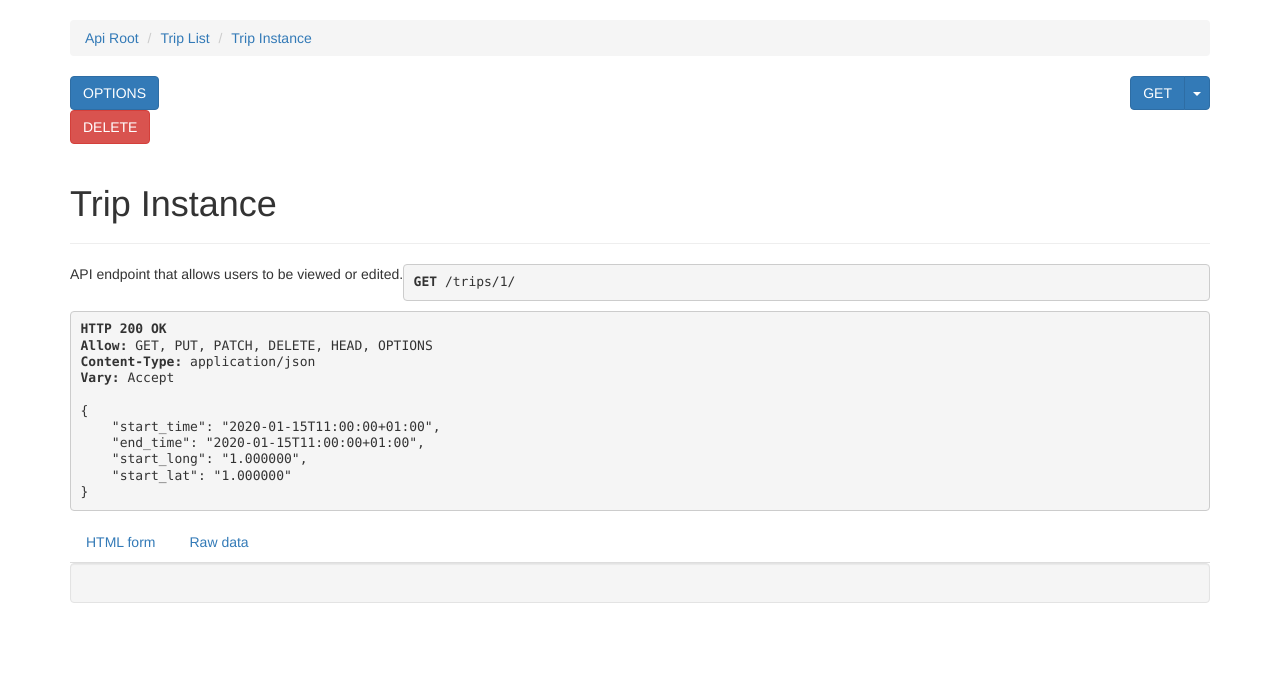
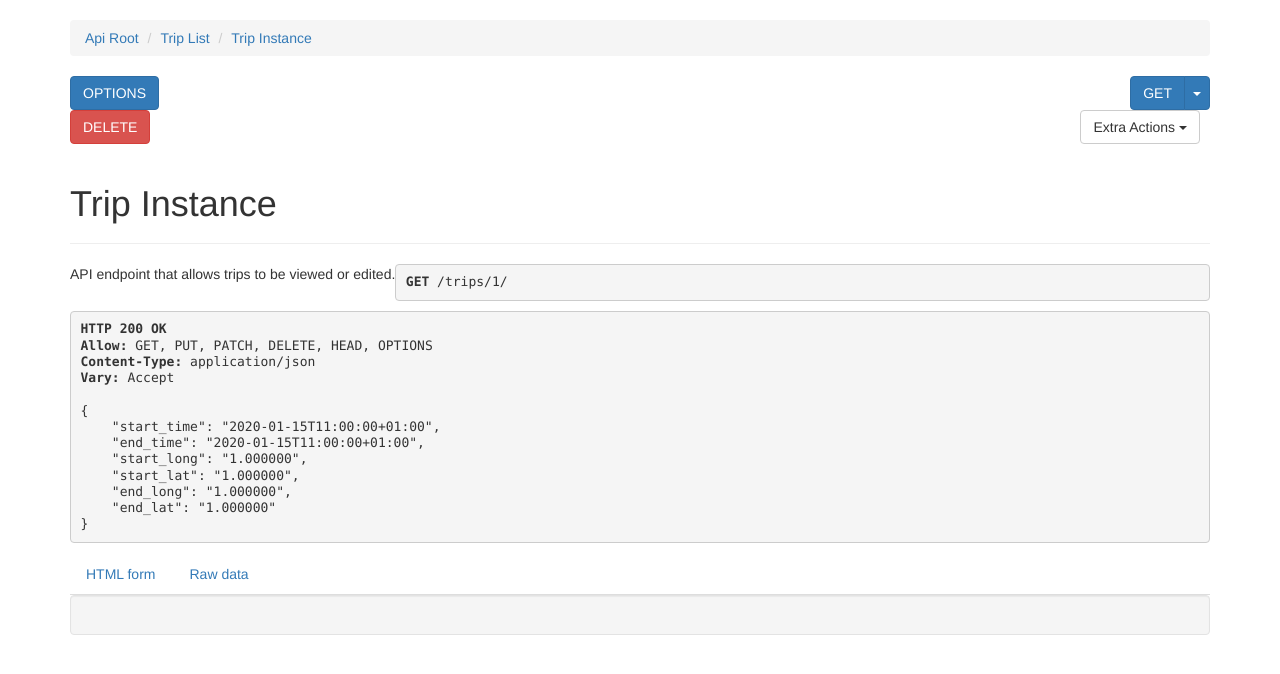
Before and after one commit to buschjo/pub_health_app, a Django app: page /trips/1/ in a window 1280 px wide. Shown: the part 51-725 px from the top of the page. Run offline with Django 4.2, Linux system fonts and the light colour scheme; a user stored in the database is signed in; tables that the repository leaves empty hold one stand-in row (values such as "Sample post"); some libraries are stand-ins or nearby versions.

Commit message:
adding a new url endpoint to viewset https://www.django-rest-framework.org/api-guide/viewsets/#viewset-actions https://www.django-rest-framework.org/api-guide/routers/

```diff
--- a/pub_health_app/trips/serializers.py
+++ b/pub_health_app/trips/serializers.py
@@ -5,4 +5,4 @@ from rest_framework import serializers
 class TripSerializer(serializers.HyperlinkedModelSerializer):
     class Meta:
         model = Trip
-        fields = ['start_time', 'end_time', 'start_long', 'start_lat']
+        fields = ['start_time', 'end_time', 'start_long', 'start_lat', 'end_long', 'end_lat']
--- a/pub_health_app/trips/templates/trips/detail.html
+++ b/pub_health_app/trips/templates/trips/detail.html
@@ -1 +1,2 @@
+<h1>Hellos</h1>
 {{trip}}
--- a/pub_health_app/trips/urls.py
+++ b/pub_health_app/trips/urls.py
@@ -4,7 +4,4 @@ from . import views
 
 app_name = 'trips'
 urlpatterns = [
-    path('', views.index, name='index'),
-    # ex: /polls/5/
-    path('<int:trip_id>/', views.detail, name='detail'),
 ]
--- a/pub_health_app/trips/views.py
+++ b/pub_health_app/trips/views.py
@@ -1,13 +1,3 @@
-# from django.shortcuts import get_object_or_404, render
-# from django.http import Http404
-
-# from .models import Trip
-
-# def index(request):
-#     latest_trips_list = Trip.objects.order_by('-start_time')[:5]
-#     context = {'latest_trips_list': latest_trips_list}
-#     return render(request, 'trips/index.html', context)
-
 # def detail(request, trip_id):
 #     # trip = Trip.objects.get(pk=trip_id)
 #     # context = {'start_time': trip.start_time, 'end_time': trip.end_time, 'trip_id': trip.id}
@@ -19,12 +9,33 @@ from .models import Trip
 from rest_framework import viewsets
 from rest_framework import permissions
 from trips.serializers import TripSerializer
+# from django.shortcuts import get_object_or_404, render
+from django.http import HttpResponse
+# from django.http import Http404
+from rest_framework.decorators import action
+from rest_framework.response import Response
 
+# def detail(request):
+#     latest_trips_list = Trip.objects.order_by('-start_time')[:5]
+#     context = {'latest_trips_list': latest_trips_list}
+#     return render(request, 'trips/index.html', context)
+
+# def detail(request, trip_id):
+#     return HttpResponse("You're looking at question %s." % trip_id)
+
+def results(request, trip_id):
+    response = "You're looking at the results of question %s."
+    return HttpResponse(response % trip_id)
 
 class TripViewSet(viewsets.ModelViewSet):
     """
-    API endpoint that allows users to be viewed or edited.
+    API endpoint that allows trips to be viewed or edited.
     """
     queryset = Trip.objects.all().order_by('start_time')
     serializer_class = TripSerializer
     permission_classes = [permissions.IsAuthenticated]
+
+    @action(detail=True)
+    def test_this(self, request, pk=None):
+        trip = Trip.objects.get(pk=pk)
+        return Response({'status': 'password set'})
```
Also changed, not shown: pub_health_app/pub_health_app/urls.py (+0 -9 lines).
